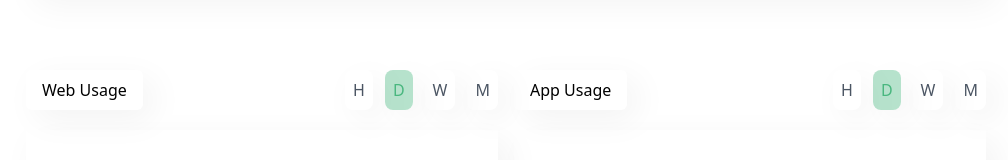
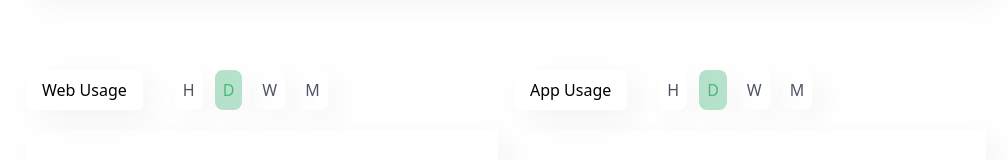
Before and after one commit to Ndohjapan/awabah-test, a React (Vite) app: page / in a window 1280 px wide. Shown: the part 2336-2496 px from the top of the page, without its empty margins (262-1270 px from the left). Built offline with nearby package versions, Linux system fonts and the light colour scheme; a web font is replaced by a local one.

Commit message:
fix(GraphRange): added space between text and selector

```diff
--- a/src/components/GraphRange.jsx
+++ b/src/components/GraphRange.jsx
@@ -15,9 +15,9 @@
 export default function GraphRange({ data }) {
   return (
     <>
-      <div className="flex items-center justify-between">
+      <div className="flex items-center">
         <div className="shadow-3xl min-h-full p-2 px-4 rounded-md">{data}</div>
-        <div className="flex justify-around">
+        <div className="ml-5 flex justify-around">
           {range.map((each, index) => (
             <button
               key={index}
```
